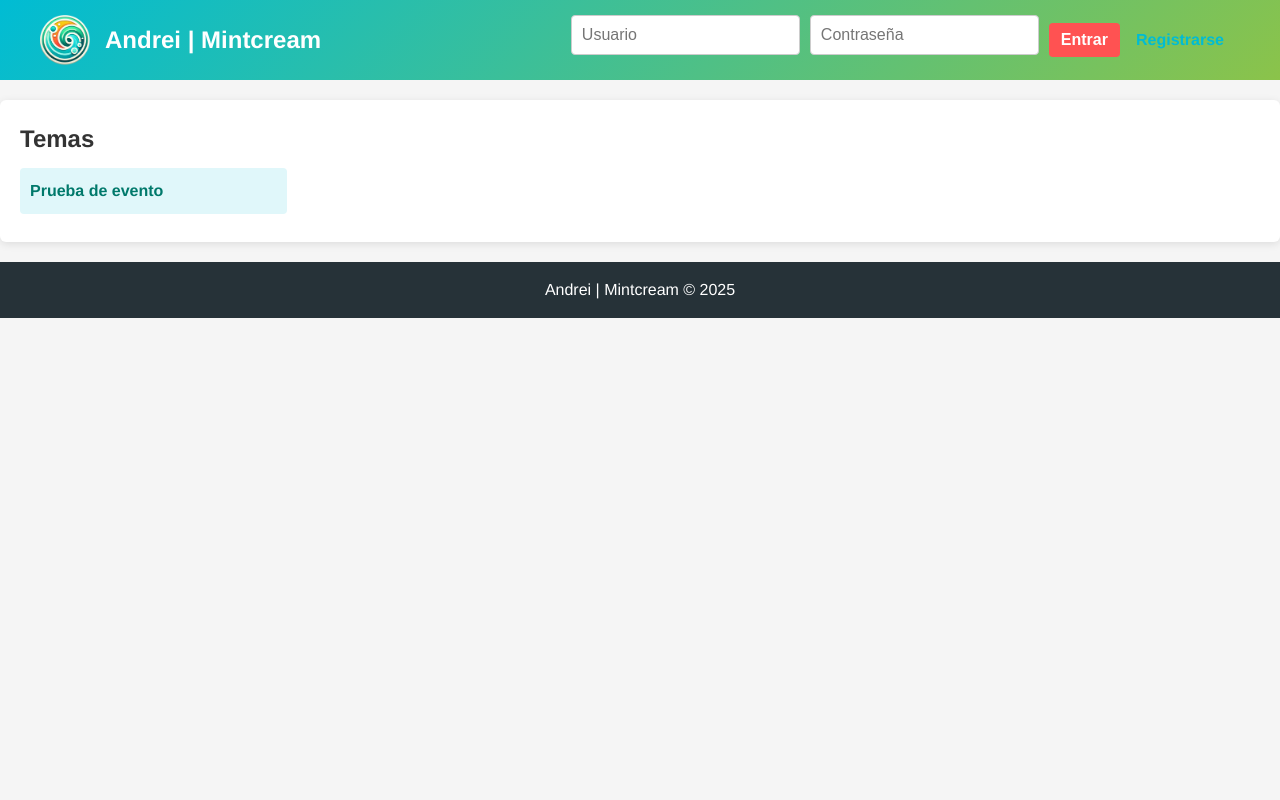
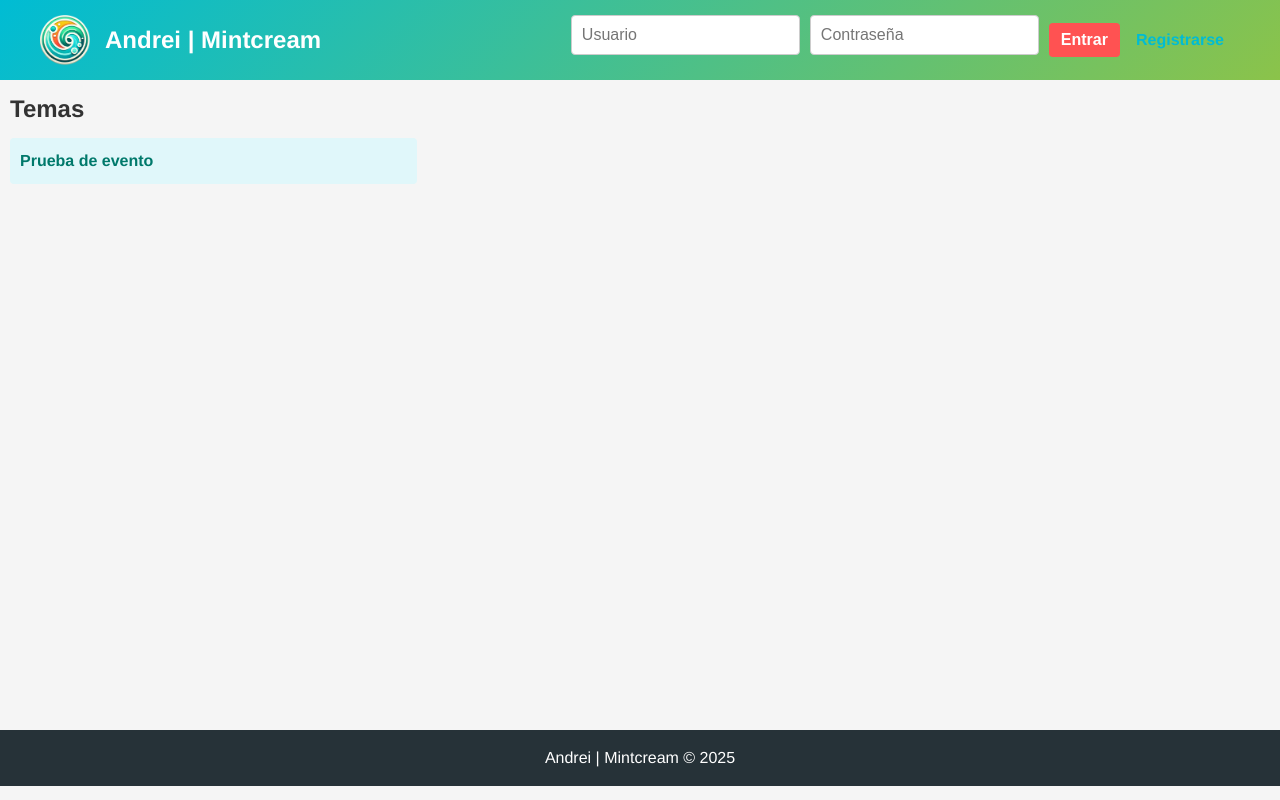
Before and after one commit to Andre1z/andrei-mintcream, a PHP site: page / in a window 1280 px wide. Run offline with PHP 8.4, Linux system fonts and the light colour scheme; data comes from the database, SQL or seed files in the repository.

Commit message:
rectificacion en la altura

```diff
--- a/bloques/principal.php
+++ b/bloques/principal.php
@@ -112,6 +112,7 @@
     </section>
 
 <?php else: ?>
+    <!-- El contenedor principal del foro -->
     <div class="forum-container">
         <aside class="sidebar-topics">
             <section class="topic-section">
@@ -233,7 +234,7 @@ var modal = document.getElementById("imgModal");
 var modalImg = document.getElementById("modalImg");
 var closeModal = document.getElementsByClassName("close-modal")[0];
 
-// Añadimos el manejador de clic a cada imagen de publicación
+// Añadimos el manejador de clic a cada imagen de publicación para activar el modal en el centro
 var postImages = document.querySelectorAll('.post-image-wrapper img');
 postImages.forEach(function(img) {
     img.addEventListener('click', function() {
@@ -247,7 +248,7 @@ closeModal.onclick = function() {
     modal.style.display = "none";
 };
 
-// Cerrar el modal si se hace clic fuera del contenedor de imagen
+// Cierra el modal si se hace clic fuera del contenedor de la imagen
 modal.addEventListener("click", function(event) {
     if (event.target === modal) {
         modal.style.display = "none";
--- a/css/principal.css
+++ b/css/principal.css
@@ -1,4 +1,11 @@
 /* principal.css */
+
+/* Aseguramos que html y body ocupen el 100% de la altura */
+html, body {
+    height: 100%;
+    margin: 0;
+    padding: 0;
+}
 
 /* Estilos para formularios */
 input[type="text"],
@@ -70,18 +77,22 @@ button, .btn {
 /* Secciones generales de la página (registro, panel, foro) */
 .registration-section,
 .admin-panel,
+/* Actualización del contenedor principal del foro:
+   En lugar de un alto fijo de 600px se usa calc() para ajustar su altura
+   al viewport (restando 150px para cabecera y footer) */
 .forum-container {
-    padding: 20px;
-    background-color: #fff;
-    border-radius: 6px;
-    margin: 20px 0;
-    box-shadow: 0 2px 8px rgba(0, 0, 0, 0.1);
+    display: flex;
+    height: calc(100vh - 150px);
+    max-height: calc(100vh - 150px);
 }
 
-/* Layout del foro en tres columnas */
-.forum-container {
-    display: flex;
-    gap: 20px;
+/* Cada columna (aside y section) en el contenedor tendrá su propio scroll */
+.forum-container > aside,
+.forum-container > section {
+    flex: 1;
+    overflow-y: auto;
+    padding: 10px;
+    box-sizing: border-box;
 }
 
 /* Columna de Temas */
@@ -184,10 +195,10 @@ button, .btn {
     background-color: #00bcd4;
     color: #fff;
 }
+
 /* Estilos para el modal (pop-up centrado) de zoom de imágenes */
 .modal {
-    /* El overlay sigue ocupando toda la pantalla para bloquear el background,
-       pero el contenedor del contenido se posiciona de forma independiente */
+    /* El overlay sigue ocupando toda la pantalla para bloquear el background */
     display: none;
     position: fixed;
     z-index: 1000;
@@ -199,12 +210,12 @@ button, .btn {
 }
 
 .modal-content-container {
-    /* En lugar de usar flex para centrar, usaremos posición fija y transform */
+    /* Posicionamiento fijo centrado con transform */
     position: fixed;
     left: 50%;
     top: 50%;
     transform: translate(-50%, -50%);
-    width: 600px;         /* Ancho fijo (puedes ajustarlo) */
+    width: 600px;         /* Ancho fijo, ajustable */
     max-width: 90%;       /* No exceder el 90% del ancho de la pantalla */
     background: #fff;
     padding: 10px;
```
